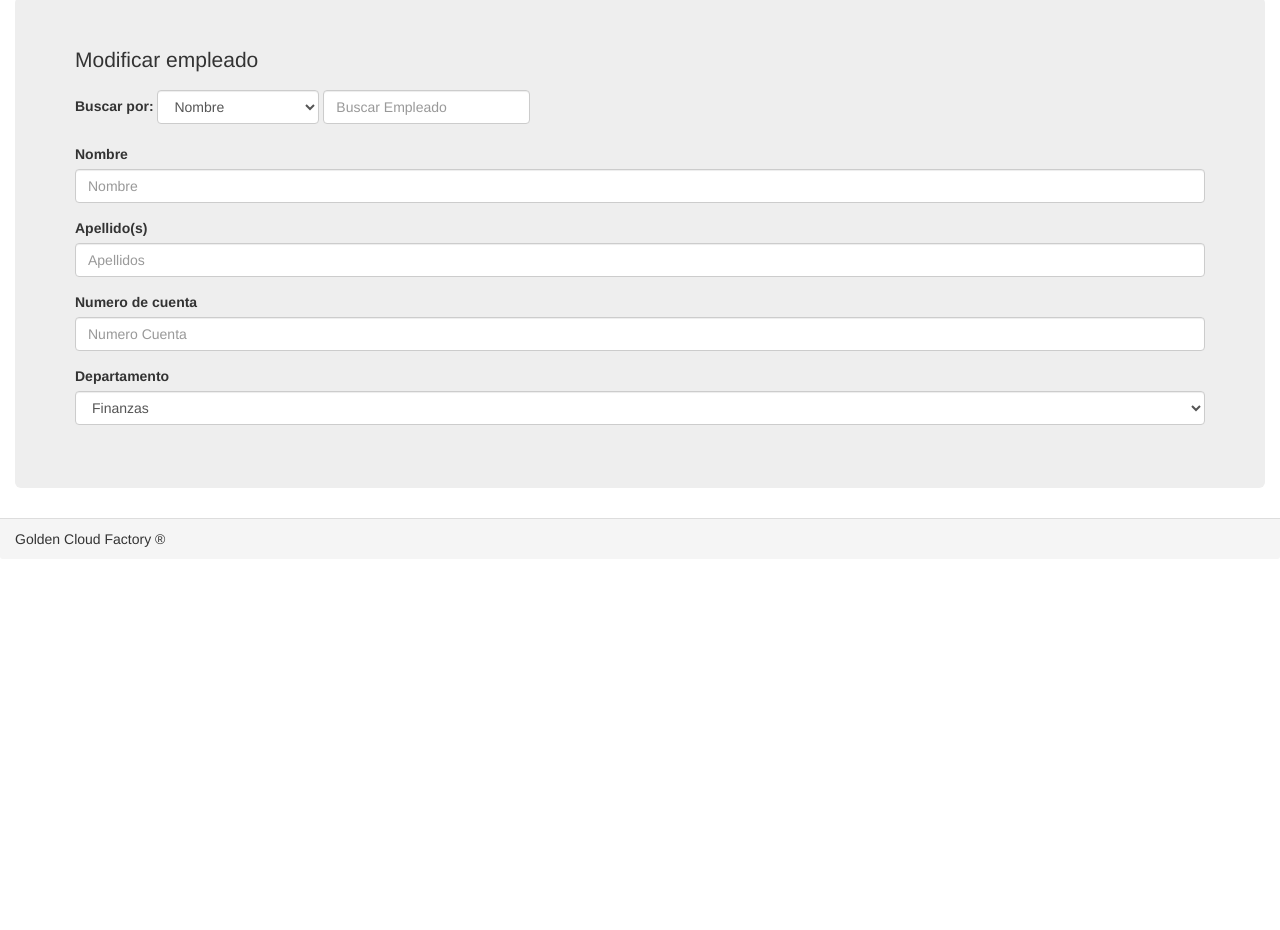
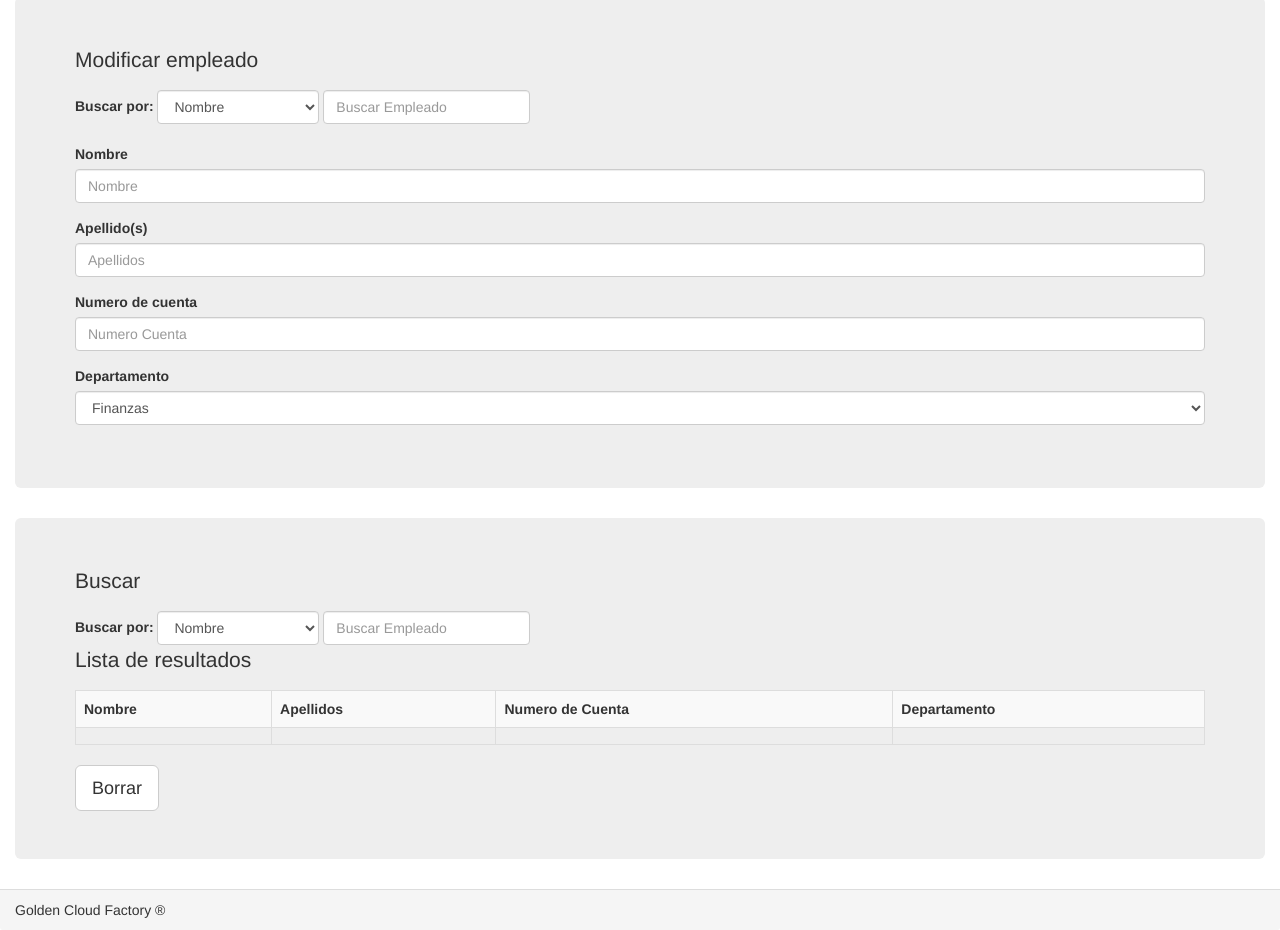
Before and after one commit to isa1374/Aw_Tarea3, a plain HTML site: page index.html in a window 1280 px wide. Shown: the part 1546-2476 px from the top of the page. Before the commit the page ends 2105 px from the top, so only its background shows below. Drawn offline with Linux system fonts and the light colour scheme.

Commit message:
borrar seccion

```diff
--- a/index.html
+++ b/index.html
@@ -156,6 +156,61 @@
                 </form>
             </div>
         </section>
+        <section class="container-fluid" id="borrar_empleado">
+             <div class="jumbotron" id="formborrar">
+                <p>Buscar</p>
+                <form class="form-inline">
+                    <div class="form-group">
+                        <label for="buscaEmpleado">Buscar por:</label>
+                        <select class="form-control" id="seleccion_parametro">
+                            <option>Nombre</option>
+                            <option>Apellidos</option>
+                            <option>Numero de cuenta</option>
+                            <option>Departamento</option>
+                        </select>
+                    </div>
+                    <div class="form-group">
+                        <input type="text" class="form-control" id="teztbuscarempleado" placeholder="Buscar Empleado">
+                    </div>
+                </form>
+                 <div id="lista_resultados_borrar">
+                     <p>Lista de resultados</p>
+                        <table class="table table-striped table-bordered">
+                            <tr>
+                                <th>Nombre</th>
+                                <th>Apellidos</th>
+                                <th>Numero de Cuenta</th>
+                                <th>Departamento</th>
+                            </tr>
+                            <tr>
+                                <td></td>
+                                <td></td>
+                                <td></td>
+                                <td></td>
+                            </tr>
+                        </table>
+                </div>
+                 <div id="modal_confirmación">
+                    <button type="button" class="btn btn-default btn-lg" data-toggle="modal" data-target="#borrarmodal">Borrar</button>
+                     <div id="borrarmodal" class="modal fade" role="dialog">
+                        <div class="modal-dialog" role="document">
+                            <div class="modal-content">
+                                <div class="modal-header">
+                                    <button type="button" class="close" data-dismiss="modal" aria-label="Close"><span aria-hidden="true">&times;</span></button>
+                                </div>
+                                <div class="modal-body">
+                                    <p> ¿Está seguro que quiere borrar a esta persona?</p>
+                                </div>
+                                <div class="modal-footer">
+                                    <button type="button" class="btn btn-default" data-dismiss="modal">Cancelar</button>
+                                    <button type="submit" class="btn btn-default">Aceptar</button>
+                                </div>
+                            </div>
+                         </div>
+                     </div>
+                 </div>
+            </div>
+        </section>
         <footer class="panel-footer">Golden Cloud Factory &#174</footer>
     </body>
 </html>
```
